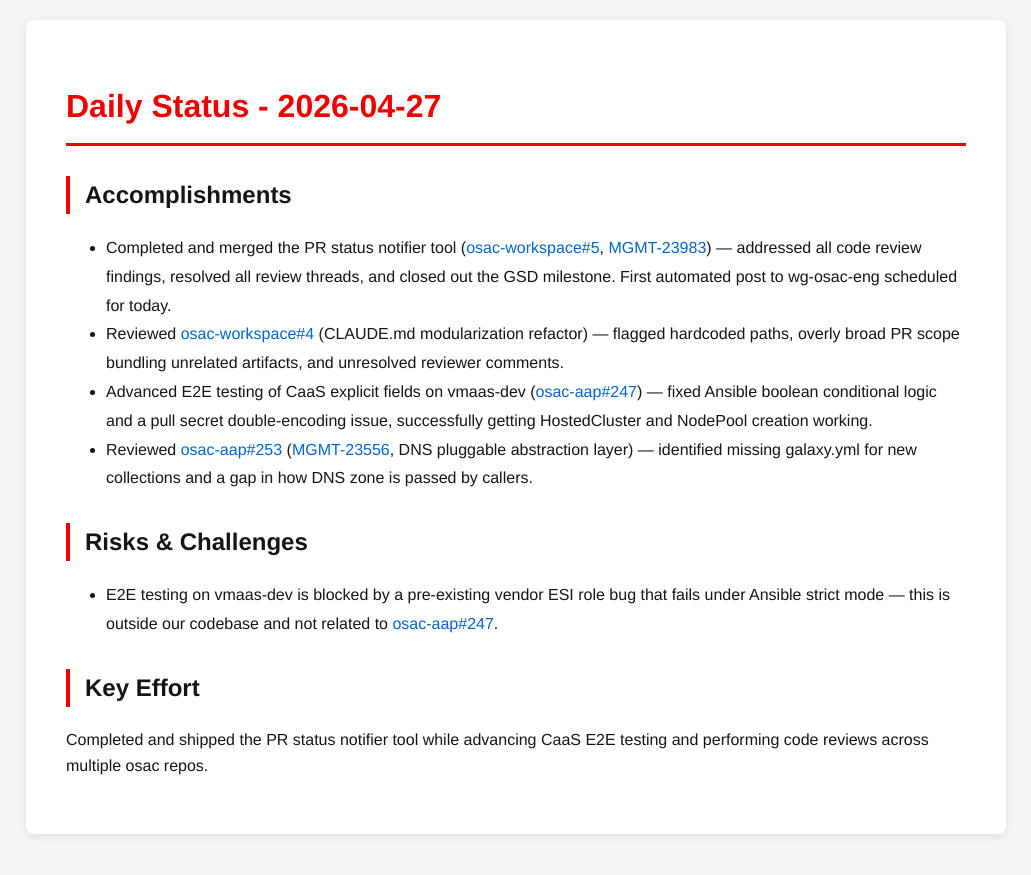
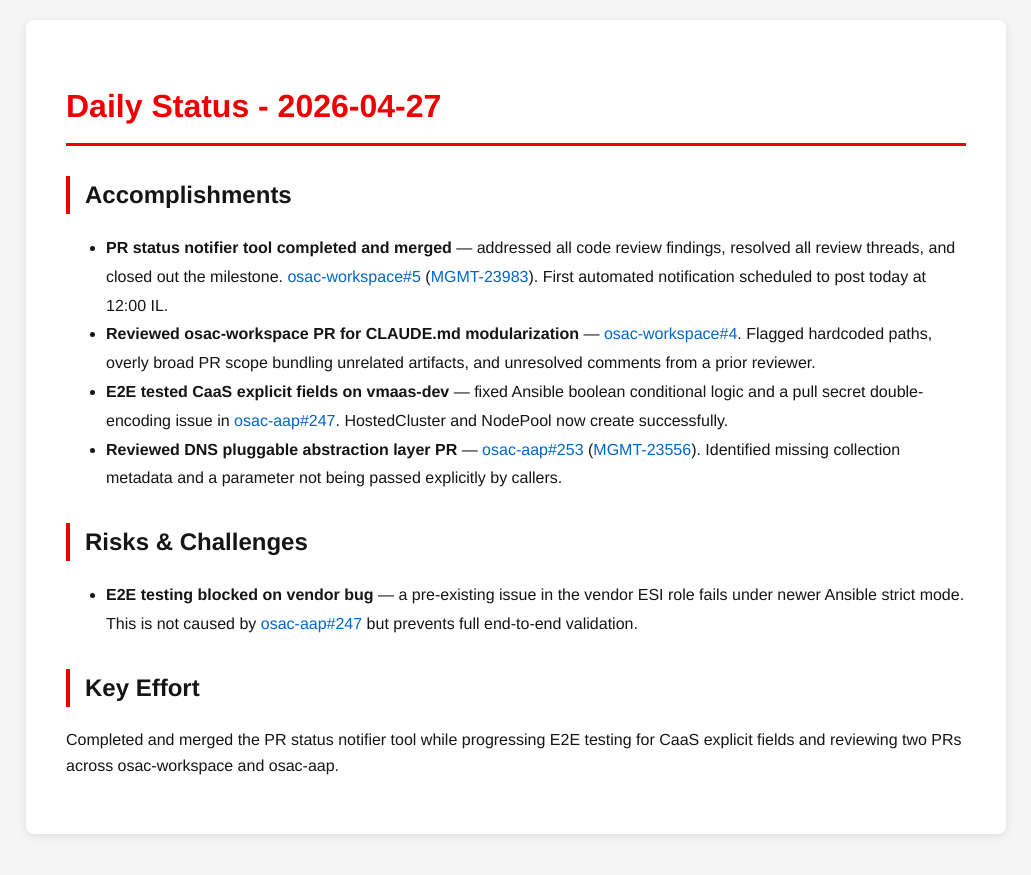
Before and after one commit to tzvatot/daily-status, a Jekyll site: the page built from 2026-04-27.md, in a window 1280 px wide. Shown: the top 875 px of the page, without its empty margins (124-1155 px from the left). Built offline with Jekyll 4.4.1, drawn with Linux system fonts in a browser that asks for light colours.

Commit message:
Daily status update - 2026-04-27

```diff
--- a/2026-04-27.md
+++ b/2026-04-27.md
@@ -7,13 +7,13 @@
 # Daily Status - 2026-04-27
 
 ## Accomplishments
-- Completed and merged the PR status notifier tool ([osac-workspace#5](https://github.com/osac-project/osac-workspace/pull/5), [MGMT-23983](https://issues.redhat.com/browse/MGMT-23983)) — addressed all code review findings, resolved all review threads, and closed out the GSD milestone. First automated post to wg-osac-eng scheduled for today.
-- Reviewed [osac-workspace#4](https://github.com/osac-project/osac-workspace/pull/4) (CLAUDE.md modularization refactor) — flagged hardcoded paths, overly broad PR scope bundling unrelated artifacts, and unresolved reviewer comments.
-- Advanced E2E testing of CaaS explicit fields on vmaas-dev ([osac-aap#247](https://github.com/osac-project/osac-aap/pull/247)) — fixed Ansible boolean conditional logic and a pull secret double-encoding issue, successfully getting HostedCluster and NodePool creation working.
-- Reviewed [osac-aap#253](https://github.com/osac-project/osac-aap/pull/253) ([MGMT-23556](https://issues.redhat.com/browse/MGMT-23556), DNS pluggable abstraction layer) — identified missing galaxy.yml for new collections and a gap in how DNS zone is passed by callers.
+- **PR status notifier tool completed and merged** — addressed all code review findings, resolved all review threads, and closed out the milestone. [osac-workspace#5](https://github.com/osac-project/osac-workspace/pull/5) ([MGMT-23983](https://redhat.atlassian.net/browse/MGMT-23983)). First automated notification scheduled to post today at 12:00 IL.
+- **Reviewed osac-workspace PR for CLAUDE.md modularization** — [osac-workspace#4](https://github.com/osac-project/osac-workspace/pull/4). Flagged hardcoded paths, overly broad PR scope bundling unrelated artifacts, and unresolved comments from a prior reviewer.
+- **E2E tested CaaS explicit fields on vmaas-dev** — fixed Ansible boolean conditional logic and a pull secret double-encoding issue in [osac-aap#247](https://github.com/osac-project/osac-aap/pull/247). HostedCluster and NodePool now create successfully.
+- **Reviewed DNS pluggable abstraction layer PR** — [osac-aap#253](https://github.com/osac-project/osac-aap/pull/253) ([MGMT-23556](https://redhat.atlassian.net/browse/MGMT-23556)). Identified missing collection metadata and a parameter not being passed explicitly by callers.
 
 ## Risks & Challenges
-- E2E testing on vmaas-dev is blocked by a pre-existing vendor ESI role bug that fails under Ansible strict mode — this is outside our codebase and not related to [osac-aap#247](https://github.com/osac-project/osac-aap/pull/247).
+- **E2E testing blocked on vendor bug** — a pre-existing issue in the vendor ESI role fails under newer Ansible strict mode. This is not caused by [osac-aap#247](https://github.com/osac-project/osac-aap/pull/247) but prevents full end-to-end validation.
 
 ## Key Effort
-Completed and shipped the PR status notifier tool while advancing CaaS E2E testing and performing code reviews across multiple osac repos.
+Completed and merged the PR status notifier tool while progressing E2E testing for CaaS explicit fields and reviewing two PRs across osac-workspace and osac-aap.
```
